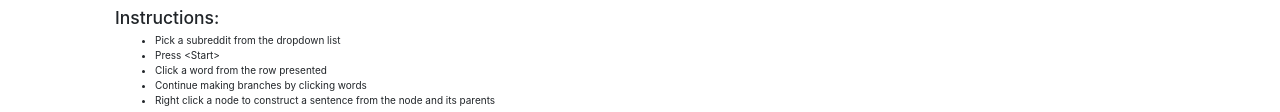
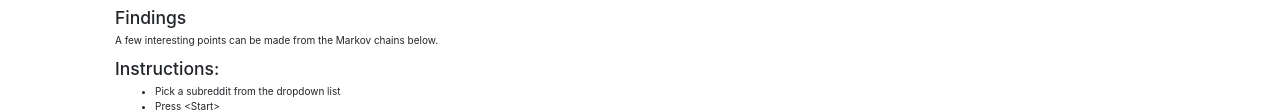
Before and after one commit to vqs318/Final, a website: page static/index.html in a window 1280 px wide. Shown: the part 371-483 px from the top of the page. Drawn offline with nearby package versions, Linux system fonts and the light colour scheme; files that its build step writes are made by us from their sources; no server answers; files whose address does not match are found by name.

Commit message:
Firefox fixes

```diff
--- a/static/index.css
+++ b/static/index.css
@@ -4,6 +4,7 @@
 
 .node rect {
     filter: url(#dropshadow);
+    filter: drop-shadow(4px 4px 3px rgb(0, 0, 0));g
     stroke-width: 4px;
     fill: white;
 }
--- a/static/index.html
+++ b/static/index.html
@@ -54,10 +54,10 @@
                 Hovering over a word will show the weight of the word which is the probability that that word will be
                 used.
             </p>
-            <!--<h3>Findings</h3>-->
-            <!--<p>-->
-                <!--A few interesting points can be made from the Markov chains below.-->
-            <!--</p>-->
+            <h3>Findings</h3>
+            <p>
+                A few interesting points can be made from the Markov chains below.
+            </p>
             <h3>Instructions:</h3>
             <ul>
                 <li>Pick a subreddit from the dropdown list</li>
```
